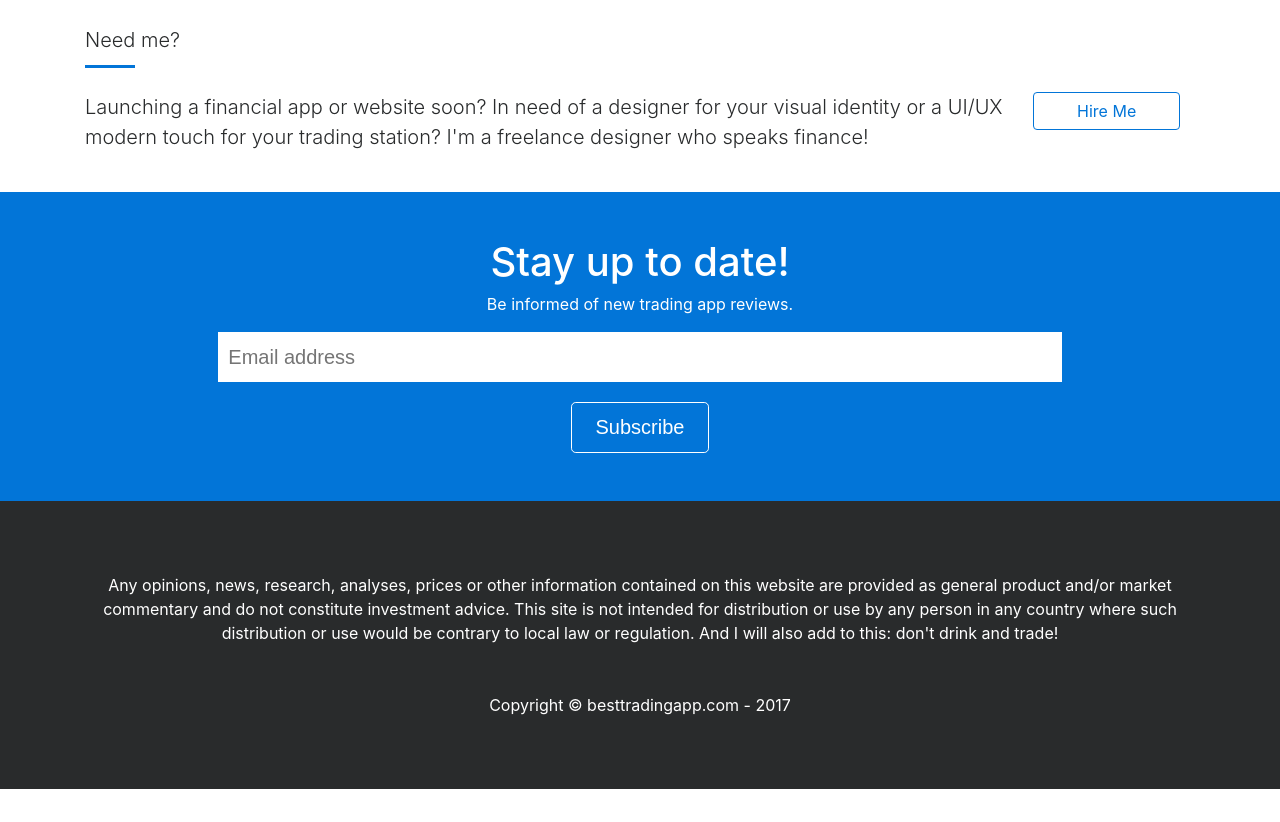
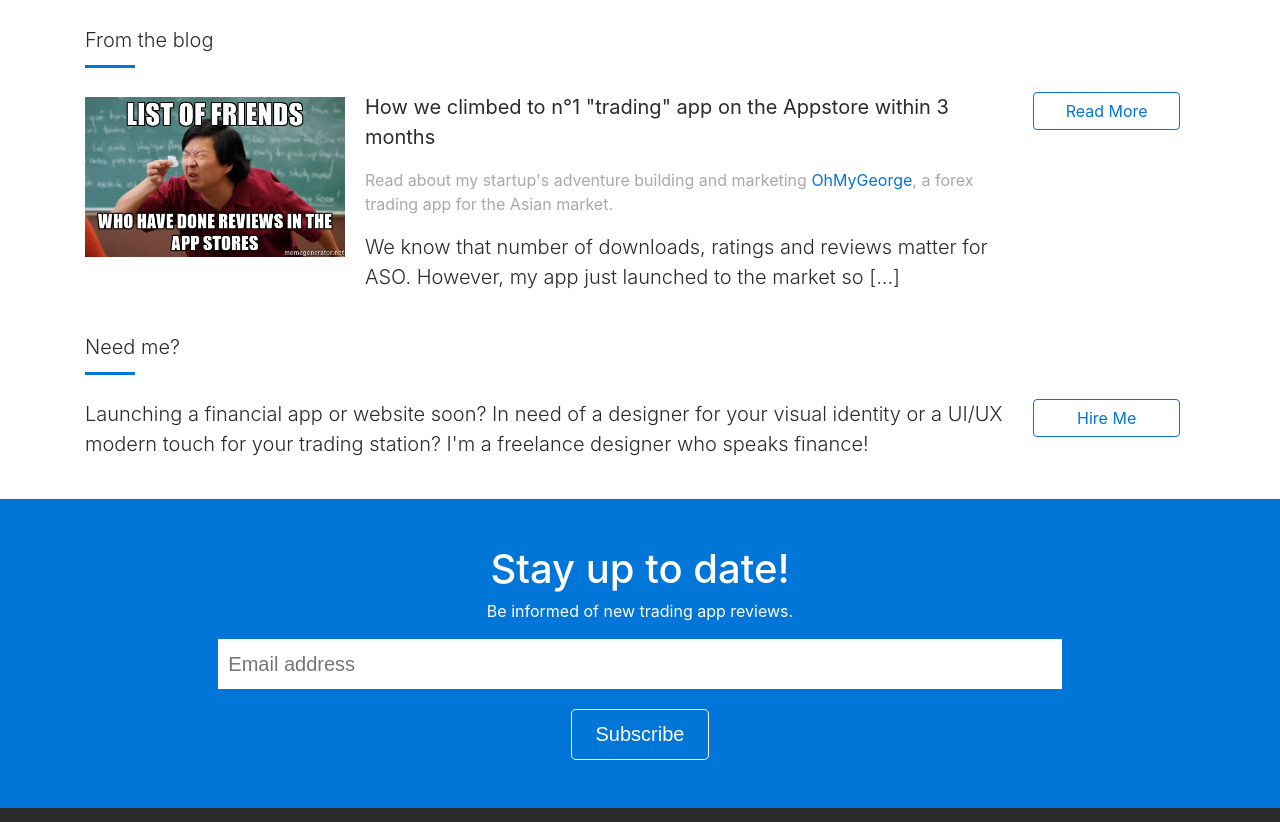
Before and after one commit to lucientavano/review-site, a website: page index.html in a window 1280 px wide. Shown: the part 1003-1825 px from the top of the page. Before the commit the page ends 1792 px from the top, so only its background shows below. Drawn offline with Linux system fonts and the light colour scheme.

Commit message:
added blog section

```diff
--- a/css/heroic-features.css
+++ b/css/heroic-features.css
@@ -333,6 +333,20 @@ body {
     }
 }
 
+.img-blog-preview {
+    padding-top: 0px;
+    padding-right: 0px;
+    padding-bottom: 15px;
+}
+
+@media (min-width: 992px) {
+    .img-blog-preview {
+        padding-top: 5px;
+        padding-right: 10px;
+        padding-bottom: 0px;
+}
+}
+
 .clickable {
     cursor: pointer;
 }
--- a/index.html
+++ b/index.html
@@ -424,6 +424,25 @@
         </div>
         <!-- /.row -->
 
+        <p class="lead section-title">From the blog</p>
+        <div class="hr-custom"></div>
+
+        <!-- Blog -->
+        <div class="row my-4 row-portfolio">
+            <div class="col-lg-3 col-portfolio">
+                <img src="/assets/ohmygeorge-appstore.jpeg" width="100%" class="img-fluid img-blog-preview">
+            </div>
+            <div class="col-lg-7 col-portfolio">
+                <p class="lead"><b>How we climbed to n°1 "trading" app on the Appstore within 3 months</b></p>
+                <p style="color:darkgray;">Read about my startup's adventure building and marketing <a href="https://ohmygeorge.com" target="_blank">OhMyGeorge</a>, a forex trading app for the Asian market.</p>
+                <p class="lead">We know that number of downloads, ratings and reviews matter for ASO. However, my app just launched to the market so [...]</p>
+            </div>
+            <div class="col-lg-2 col-portfolio col-hire-me">
+                <a class="btn btn-outline-primary btn-block" href="https://medium.com/ohmygeorge-blog/how-we-climbed-to-1-trading-app-within-3-months-in-french-app-store-f990e905e8bc" target="_blank">Read More</a>
+            </div>
+        </div>
+        <!-- /.Blog -->
+
         <p class="lead section-title">Need me?</p>
         <div class="hr-custom"></div>
 
```
Also changed, not shown: about.html (+2 -2 lines), services.html (+1 -1 lines), assets/ohmygeorge-appstore.jpeg (added).
